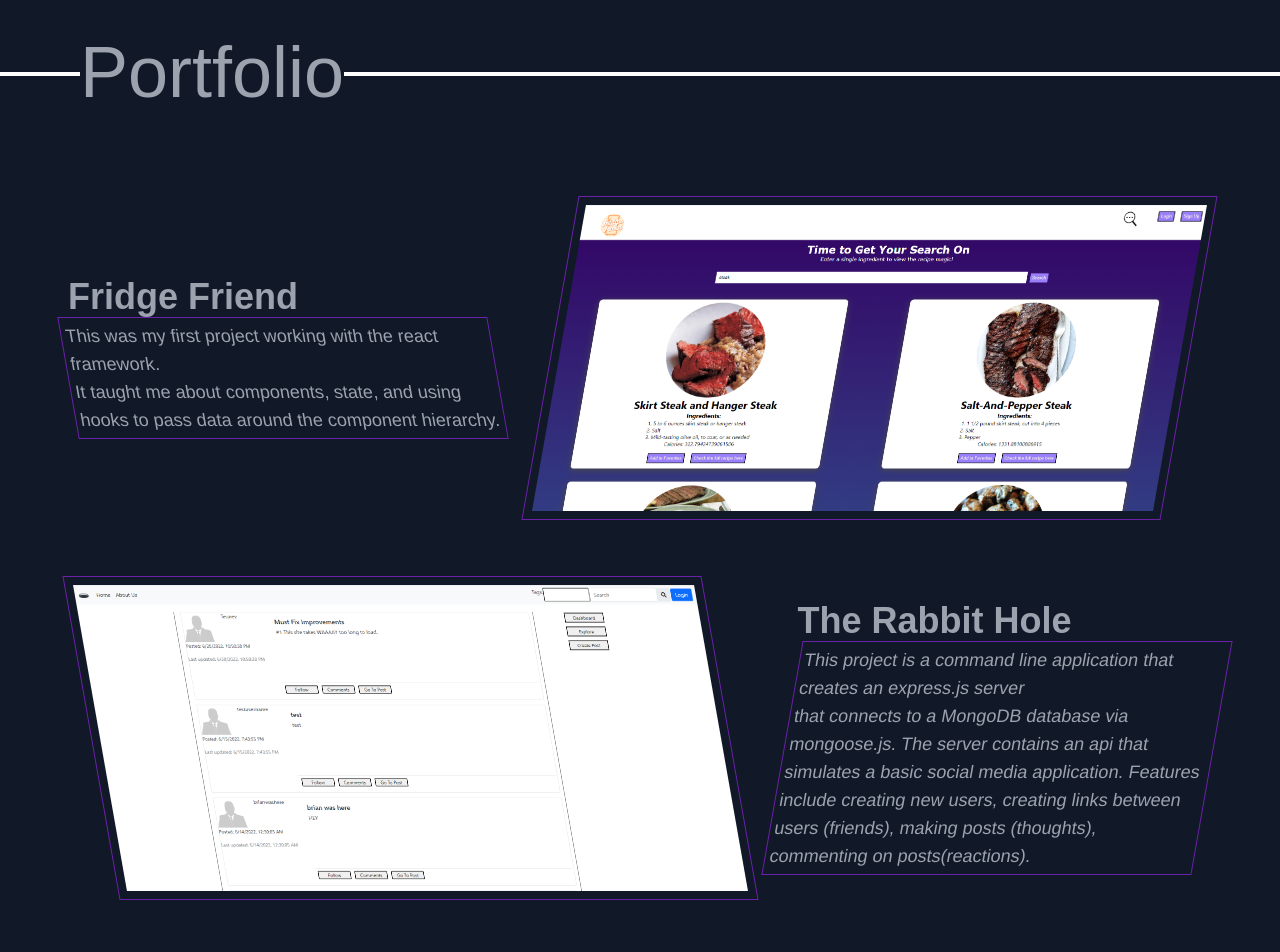
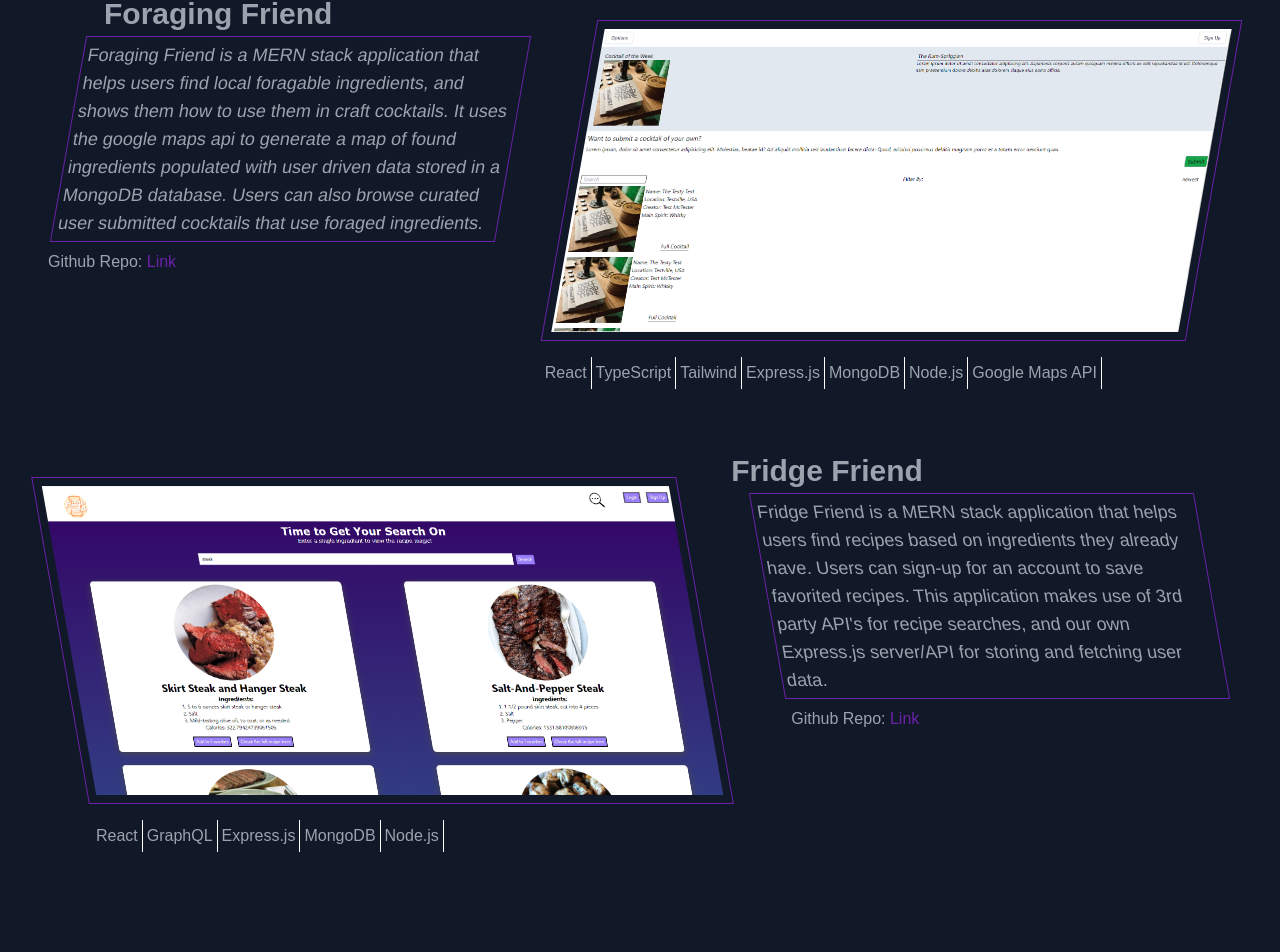
Before and after one commit to beimy/react-port, a React (Create React App) app: page / in a window 1280 px wide. Shown: the part 960-1912 px from the top of the page. Built offline with nearby package versions, Linux system fonts and the light colour scheme; a web font is replaced by a local one.

Commit message:
reworked portfolio and about sections to auto center and size appropriately

```diff
--- a/src/components/About/index.js
+++ b/src/components/About/index.js
@@ -7,7 +7,7 @@ function About(props) {
     } = props;
 
     return(
-        <section className='flex-col-reverse flex justify-center align-middle h-screen max-h-screen scroll-m-20 md:flex-row md:mt-3/12 md:pb-80 md:mx-1/12 md:scroll-m-32 lg:mt-[15%]' id='about-section'>
+        <section className='flex-col-reverse flex justify-center align-middle h-screen max-h-screen max-w-[900px] scroll-m-20 md:flex-row md:mx-1/12 md:scroll-m-32 lg:mx-auto' id='about-section'>
             <div className='flex flex-col max-w-full md:max-h-min md:max-w-lg columns-1 justify-center z-10 align-middle pt-8 md:pt-0'>
                 <h3 className='hidden md:inline-block max-h-1/12 mb-2'>Hi There,</h3>
                 <p className='md:skewed-border-left bg-gray-900 p-2 self-center max-w-[60%] md:min-h-min md:max-w-none'>I'm Aaron Rones. A <a
@@ -18,7 +18,7 @@ function About(props) {
             </div>
             <div className=' max-w-max self-center'>
                 <h3 className='inline-block pt-8 md:hidden max-h-1/12 mb-2'>Hi There,</h3>
-                <img className='max-h-[200px] md:max-h-[500px] p-8 md:skewed-border-right border-purple-800 border-2' src={require(`../../assets/favicon.png`)}/>
+                <img className='max-h-[200px] md:max-h-fit p-8 md:skewed-border-right border-purple-800 border-2' src={require(`../../assets/favicon.png`)}/>
             </div>
         </section>
     )
--- a/src/components/Large-Port-Wide/index.js
+++ b/src/components/Large-Port-Wide/index.js
@@ -2,32 +2,53 @@ import React from "react";
 
 function LargePortWide(props) {
     return (
-    <>
-        <div className="flex p-2 pt-8 md:pr-10 flex-row-reverse max-w-full">
-                <a href="https://github.com/beimy/photo-port" target={'_blank'} className='flex self-center justify-center p-2 flex-[3]'>
+    <div className="max-w-[1360px] mx-auto">
+        <div className="flex p-2 pt-8 pr-1 flex-row-reverse max-w-full">
+            <div className="flex flex-col self-center jus mt-2 p-2 flex-[3]">
+                <a href="https://beimy.github.io/foraging-site/" target={'_blank'} className='flex flex-col self-center justify-center p-2 flex-[3]'>
                     <img className="p-2 md:skewed-border-right border border-purple-800 max-w-[99%]"
+                        src={require(`../../assets/foraging-still_01.PNG`)}></img>
+                </a>
+                    <ul className="flex flex-wrap overflow-visible my-2 relative right-5">
+                        <li className="p-1 pr-1 border-r border-white">React</li>
+                        <li className="p-1 pr-1 border-r border-white">TypeScript</li>
+                        <li className="p-1 border-r border-white">Tailwind</li>
+                        <li className="p-1 border-r border-white">Express.js</li>
+                        <li className="p-1 border-r border-white">MongoDB</li>
+                        <li className="p-1 pr-1 border-r border-white">Node.js</li>
+                        <li className="p-1 border-r border-white">Google Maps API</li>
+                    </ul>
+                    <span className="relative right-4 self-end lg:hidden">Github Repo: <a href="https://github.com/beimy/foraging-site" target={'_blank'} className='text-purple-800'>Link</a></span>
+            </div>
+            <div className="px-5 pr-10 max-w-[99%] flex-[2] ">
+                <h3 className="relative left-9 mb-1 text-3xl font-bold">Foraging Friend</h3>
+                <p className="p-1 block skewed-border-right">Foraging Friend is a MERN stack application that helps users find local foragable ingredients, and shows them how to use them in craft cocktails. It uses the google maps api to generate a map of found ingredients populated with user driven data stored in a MongoDB database. Users can also browse curated user submitted cocktails that use foraged ingredients.</p>
+                <span className="hidden relative right-5 mt-2 lg:block">Github Repo: <a href="https://github.com/beimy/foraging-site" target={'_blank'} className='text-purple-800'>Link</a></span>
+           </div>
+        </div>
+
+        <div className="flex p-2 pt-10 pl-1 flex-row-reverse max-w-full">
+            <div className="md:px-5 md:pl-10  max-w-[99%] flex-[2]">
+                <h3 className="relative right-9 mb-1 text-3xl font-bold">Fridge Friend</h3>
+                <p className="p-1 block md:skewed-border-left">Fridge Friend is a MERN stack application that helps users find recipes based on ingredients they already have. Users can sign-up for an account to save favorited recipes. This application makes use of 3rd party API's for recipe searches, and our own Express.js server/API for storing and fetching user data.</p>
+                <span className="hidden relative left-6 mt-2 lg:block">Github Repo: <a href="https://github.com/beimy/fridge-friend" target={'_blank'} className='text-purple-800'>Link</a></span>
+            </div>
+            <div className="flex flex-col self-center jus mt-2 p-2 flex-[3]">
+                <a href="https://fridge-friends.herokuapp.com/" target={'_blank'} className='flex flex-col self-center justify-center p-2 flex-[3]'>
+                    <img className="p-2 md:skewed-border-left border border-purple-800 max-w-[99%]"
                         src={require(`../../assets/fridge-friend_snap.PNG`)}></img>
                 </a>
-                <div className="md:px-5 md:pr-10  max-w-[99%] flex-[2] self-center">
-                    <h3 className="md:text-4xl text-2xl font-bold border-b-purple-800 border-b md:border-0">Fridge Friend</h3>
-                    <p className="p-1 block md:skewed-border-left">This was my first project working with the react framework.<br/>
-                    It taught me about components, state, and using hooks to pass data around the component hierarchy.</p>
-                </div>
+                    <ul className="flex flex-wrap overflow-visible my-2 relative left-7 xl:left-10">
+                        <li className="p-1 pr-1 border-r border-white">React</li>
+                        <li className="p-1 border-r border-white">GraphQL</li>
+                        <li className="p-1 border-r border-white">Express.js</li>
+                        <li className="p-1 border-r border-white">MongoDB</li>
+                        <li className="p-1 pr-1 border-r border-white">Node.js</li>
+                    </ul>
+                    <span className="relative left-6 lg:hidden">Github Repo: <a href="https://github.com/beimy/fridge-friend" target={'_blank'} className='text-purple-800'>Link</a></span>
             </div>
-
-            <div className="flex p-2 pt-8 flex-row-reverse max-w-full md:pl-10">
-                <div className="md:px-5 md:pl-10  max-w-[99%] flex-[2] self-center">
-                    <h3 className="md:text-4xl text-2xl font-bold border-b-purple-800 border-b md:border-0 pl-4">The Rabbit Hole</h3>
-                    <p className="p-1 block md:skewed-border-right">This project is a command line application that creates an express.js server<br/>
-                    that connects to a MongoDB database via mongoose.js. The server contains an api that simulates a basic social media application. Features <br/>
-                    include creating new users, creating links between users (friends), making posts (thoughts), commenting on posts(reactions).</p>
-                </div>
-                <a href="https://github.com/beimy/tech-blog" target={'_blank'} className='flex self-center justify-center p-2 flex-[3]'>
-                    <img className="p-2 md:skewed-border-left border border-purple-800 max-w-[99%]"
-                        src={require(`../../assets/rabbithole_screenshot.PNG`)}></img>
-                </a>
-            </div>
-    </>
+        </div>
+    </div>
     )
 };
 
--- a/src/components/Large-Port/index.js
+++ b/src/components/Large-Port/index.js
@@ -3,8 +3,8 @@ import React from "react";
 function LargePort(props) {
     return (
     <>
-        <h3 className="md:text-4xl text-2xl font-bold border-b-purple-800 border-b md:border-0 w-fit pt-8 px-1 mx-3">Foraging Friend</h3>
-            <div className="flex p-2 pt-6 md:pr-10 max-w-full">
+        <h3 className=" text-2xl font-bold border-b-purple-800 border-b w-fit pt-8 px-1 mx-3">Foraging Friend</h3>
+            <div className="flex p-2 pt-4 md:pr-10 max-w-full">
                 <div className="p-1 md:px-5 md:pr-10  max-w-[99%] flex-[2] self-center">
                     <a href="https://beimy.github.io/foraging-site/" target={'_blank'} className='flex flex-[3] float-right w-2/3 m-1'>
                         <img className="p-2 md:skewed-border-right border border-purple-800 max-w-[99%]"
@@ -24,8 +24,8 @@ function LargePort(props) {
                 </div>
             </div>
 
-            <h3 className="text-2xl font-bold border-b-purple-800 border-b w-fit pt-4 px-1 mx-6 float-right md:border-0 md:text-4xl ">Fridge Friend</h3>
-            <div className="flex p-2 pt-6 md:pr-10 max-w-full clear-both">
+            <h3 className="text-2xl font-bold border-b-purple-800 border-b w-fit pt-8 px-1 mx-3">Fridge Friend</h3>
+            <div className="flex p-2 pt-4 md:pr-10 max-w-full clear-both">
                 <div className="p-1 md:px-5 md:pr-10  max-w-[99%] flex-[2] self-center">
                     <a href="https://fridge-friends.herokuapp.com/" target={'_blank'} className='flex flex-[3] float-left w-2/3 m-1'>
                         <img className="p-2 md:skewed-border-right border border-purple-800 max-w-[99%]"
@@ -42,17 +42,6 @@ function LargePort(props) {
                     <span className="mt-4 p-1">Github Repo:<a href="https://github.com/beimy/fridge-friend" target={'_blank'} className='text-purple-800'> Link</a></span>
                 </div>
             </div>
-
-            {/* <div className="flex p-2 pt-8 max-w-full md:pl-10">
-                <div className="md:px-5 md:pl-10  max-w-[99%] flex-[2] self-center">
-                <h3 className="md:text-4xl text-2xl font-bold border-b-purple-800 border-b md:border-0 pl-4">Fridge Friend</h3>
-                <p className="p-1 block md:skewed-border-right">Fridge Friend is a MERN stack application that helps users find recipes based on ingredients they already have. Users can sign-up for an account to save favorited recipes. This application makes use of 3rd party API's for recipe searches, and our own Express.js server/API for storing and fetching user data.</p>
-                </div>
-                <a href="https://fridge-friends.herokuapp.com/" target={'_blank'} className='flex self-center justify-center p-2 flex-[3]'>
-                <img className="p-2 md:skewed-border-left border border-purple-800 max-w-[99%]"
-                src={require(`../../assets/fridge-friend_snap.PNG`)}></img>
-                </a>
-            </div> */}
     </>
     )
 };
--- a/src/components/Portfolio/index.js
+++ b/src/components/Portfolio/index.js
@@ -45,7 +45,7 @@ function Portfolio(props) {
     const {height, width} = useWindowDimensions();
 
     return (
-        <section className="relative scroll-m-24 border-t-4 mt-10 border-white max-w-full p-2 md:scroll-m-32 md:px-10" id="porfolio-section">
+        <section className="relative scroll-m-24 border-t-4 mt-10 border-white max-w-[full] p-2 md:scroll-m-32 md:px-10" id="porfolio-section">
             <h2 ref={titleRef} className="bg-gray-900 ml-10 text-2xl md:text-7xl md:-top-12 -top-5 md:relative absolute inline-block">Portfolio</h2>
 
             {width <= 767 ?
--- a/src/components/Single/index.js
+++ b/src/components/Single/index.js
@@ -4,7 +4,7 @@ function Single({name, description, pic, techs, liveLink, gitLink}) {
 
 
     return(
-        <article className="mb-16 md:px-10" key={name}>
+        <article className="mb-16 md:px-10 max-w-[1360px] mx-auto" key={name}>
             <div className="flex align-middle">
                 <div className="md:max-w-[50%] max-w-[80%]">
                     <h4 className="text-lg font-bold md:hidden">{name}</h4>
```
